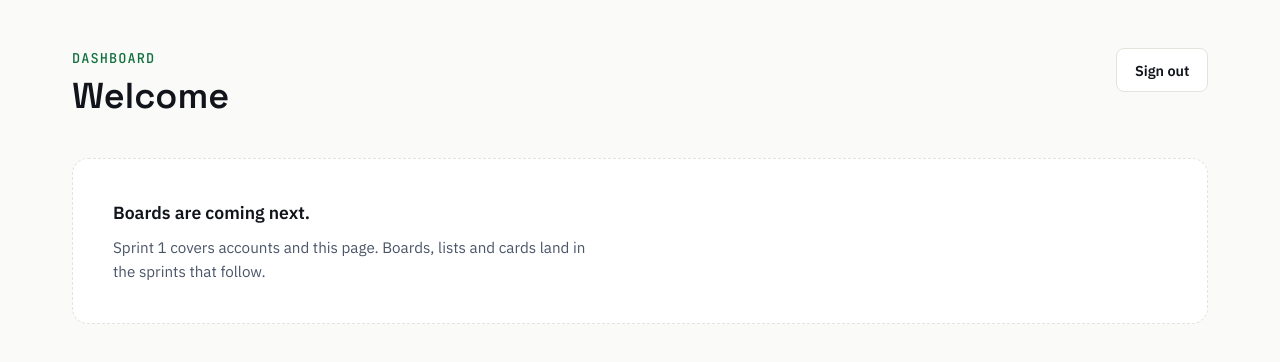
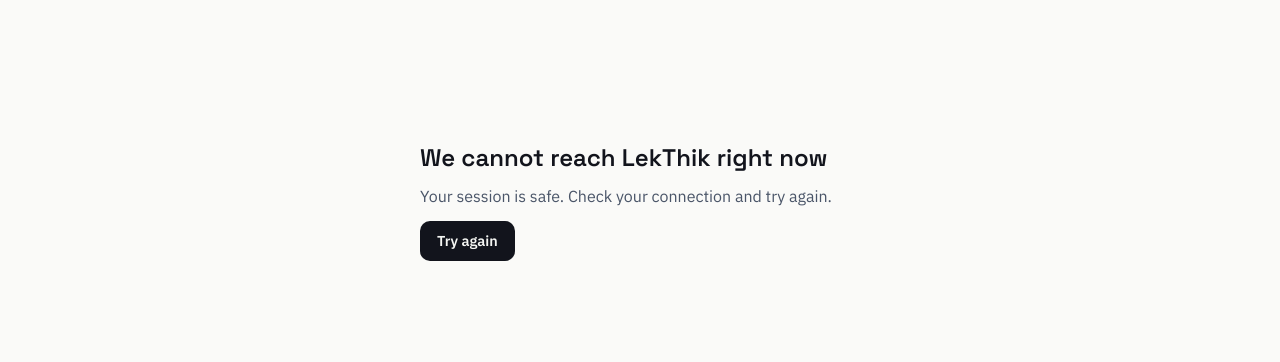
Before and after one commit to Etoile-Bleu/LekThik, a React (Vite) app in the folder frontend/: page /dashboard in a window 1280 px wide. Shown: the top 362 px of the page. Built offline with nearby package versions, Linux system fonts and the light colour scheme; no server answers.

Commit message:
feat(frontend): offer a retry when the server cannot be reached

```diff
--- a/frontend/src/ui/components/ProtectedRoute.tsx
+++ b/frontend/src/ui/components/ProtectedRoute.tsx
@@ -5,6 +5,7 @@ import { useAuthStore } from '@lib/authStore';
 
 export function ProtectedRoute({ children }: { children: ReactNode }) {
   const status = useAuthStore((state) => state.status);
+  const checkSession = useAuthStore((state) => state.checkSession);
 
   if (status === 'idle' || status === 'loading') {
     return null;
@@ -14,5 +15,17 @@ export function ProtectedRoute({ children }: { children: ReactNode }) {
     return <Navigate to="/login" replace />;
   }
 
+  if (status === 'unreachable') {
+    return (
+      <div className="protected-unreachable" role="alert">
+        <h1>We cannot reach LekThik right now</h1>
+        <p>Your session is safe. Check your connection and try again.</p>
+        <button type="button" className="btn btn--primary" onClick={() => void checkSession()}>
+          Try again
+        </button>
+      </div>
+    );
+  }
+
   return <>{children}</>;
 }
```
